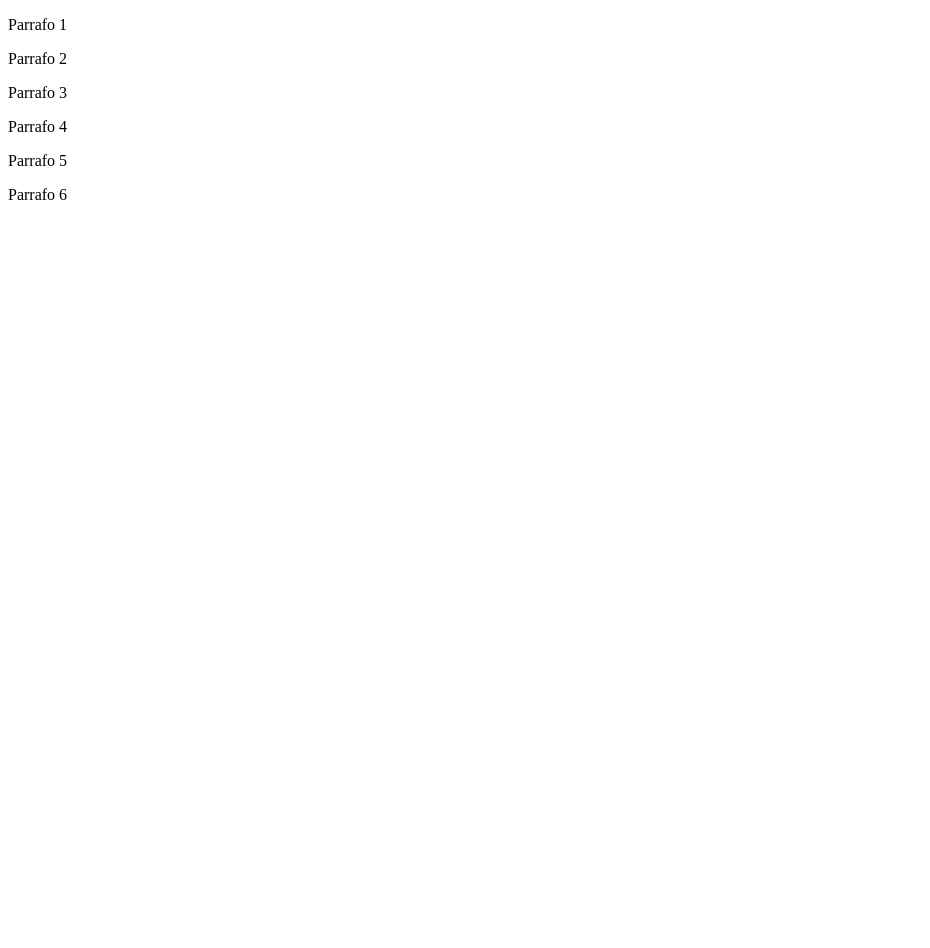
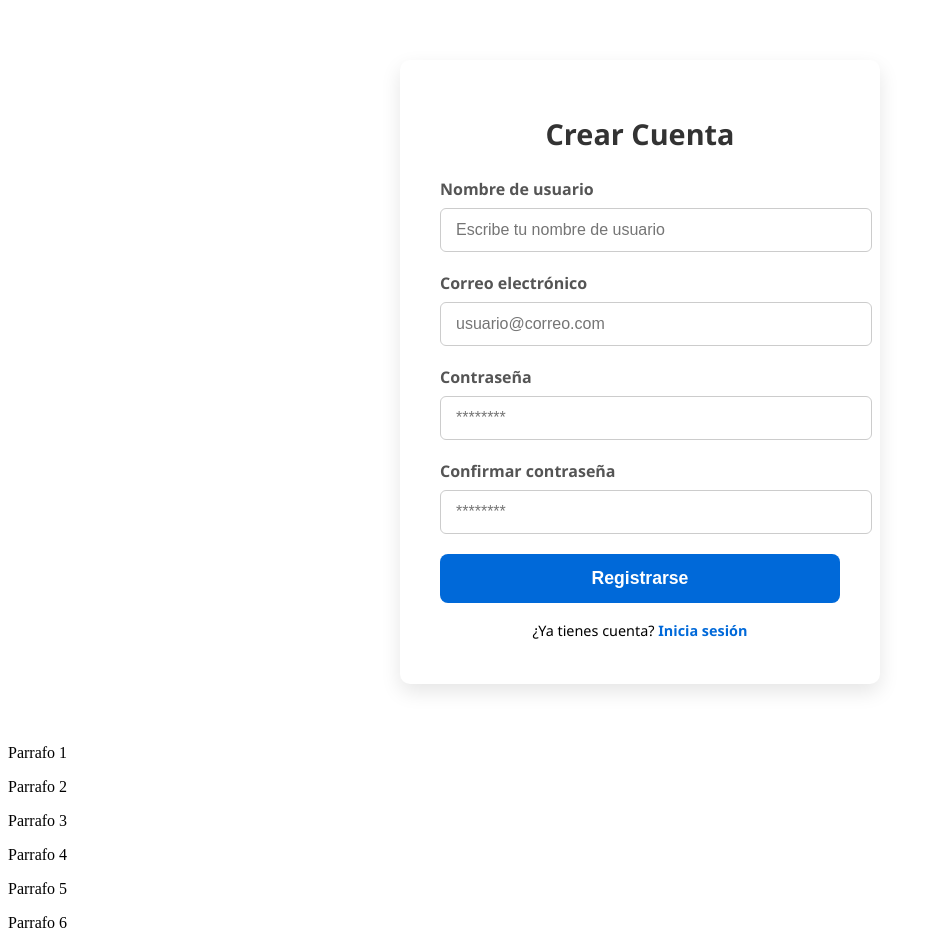
Before and after one commit to MiriamBel/Proyecto-web-integral, an Angular app: page /register in a window 1280 px wide. Before the commit this address led to /. Shown: the whole page, without its empty margins (0-930 px from the left). Before the commit the page ends 800 px from the top, so only its background shows below. Built offline with nearby package versions, Linux system fonts and the light colour scheme.

Commit message:
diseño de register

```diff
--- a/src/app/app.routes.ts
+++ b/src/app/app.routes.ts
@@ -6,4 +6,9 @@ export const routes: Routes = [
         loadComponent:() => import( './auth/login/login.component')
 
       },
+        {
+        path:'register',
+        loadComponent:() => import( './auth/register/register.component')
+
+      },
 ];
--- a/src/app/auth/register/register.component.css
+++ b/src/app/auth/register/register.component.css
@@ -0,0 +1,81 @@
+.register-box {
+  max-width: 400px;
+  margin: 60px auto;
+  padding: 30px 40px;
+  background-color: #ffffff;
+  border-radius: 10px;
+  box-shadow: 0 8px 20px rgba(0, 0, 0, 0.1);
+  font-family: 'Segoe UI', Tahoma, Geneva, Verdana, sans-serif;
+}
+
+.register-box h2 {
+  text-align: center;
+  color: #333333;
+  margin-bottom: 25px;
+  font-weight: 700;
+  font-size: 1.8rem;
+}
+
+.input-group {
+  margin-bottom: 20px;
+}
+
+.input-group label {
+  display: block;
+  margin-bottom: 8px;
+  color: #555555;
+  font-weight: 600;
+}
+
+.input-group input[type="text"],
+.input-group input[type="email"],
+.input-group input[type="password"] {
+  width: 100%;
+  padding: 12px 15px;
+  border: 1.8px solid #cccccc;
+  border-radius: 6px;
+  font-size: 1rem;
+  transition: border-color 0.3s ease;
+}
+
+.input-group input[type="text"]:focus,
+.input-group input[type="email"]:focus,
+.input-group input[type="password"]:focus {
+  border-color: #0069d9;
+  outline: none;
+  box-shadow: 0 0 6px rgba(0, 105, 217, 0.5);
+}
+
+button[type="submit"] {
+  width: 100%;
+  background-color: #0069d9;
+  color: #ffffff;
+  padding: 14px 0;
+  font-size: 1.1rem;
+  font-weight: 700;
+  border: none;
+  border-radius: 8px;
+  cursor: pointer;
+  transition: background-color 0.3s ease;
+}
+
+button[type="submit"]:hover {
+  background-color: #0053ba;
+}
+
+.login-link {
+  margin-top: 18px;
+  text-align: center;
+  font-size: 0.9rem;
+}
+
+.login-link a {
+  color: #0069d9;
+  text-decoration: none;
+  font-weight: 600;
+  transition: color 0.3s ease;
+}
+
+.login-link a:hover {
+  color: #004a99;
+}
--- a/src/app/auth/register/register.component.html
+++ b/src/app/auth/register/register.component.html
@@ -1 +1,23 @@
-<p>register works!</p>
+<div class="register-box">
+  <h2>Crear Cuenta</h2>
+  <form>
+    <div class="input-group">
+      <label for="username">Nombre de usuario</label>
+      <input type="text" id="username" placeholder="Escribe tu nombre de usuario" required />
+    </div>
+    <div class="input-group">
+      <label for="email">Correo electrónico</label>
+      <input type="email" id="email" placeholder="usuario@correo.com" required />
+    </div>
+    <div class="input-group">
+      <label for="password">Contraseña</label>
+      <input type="password" id="password" placeholder="********" required />
+    </div>
+    <div class="input-group">
+      <label for="confirm-password">Confirmar contraseña</label>
+      <input type="password" id="confirm-password" placeholder="********" required />
+    </div>
+    <button type="submit">Registrarse</button>
+    <p class="login-link">¿Ya tienes cuenta? <a href="#">Inicia sesión</a></p>
+  </form>
+</div>
--- a/src/app/auth/register/register.component.ts
+++ b/src/app/auth/register/register.component.ts
@@ -6,6 +6,6 @@ import { Component } from '@angular/core';
   templateUrl: './register.component.html',
   styleUrl: './register.component.css'
 })
-export class RegisterComponent {
+export default class RegisterComponent {
 
 }
```
